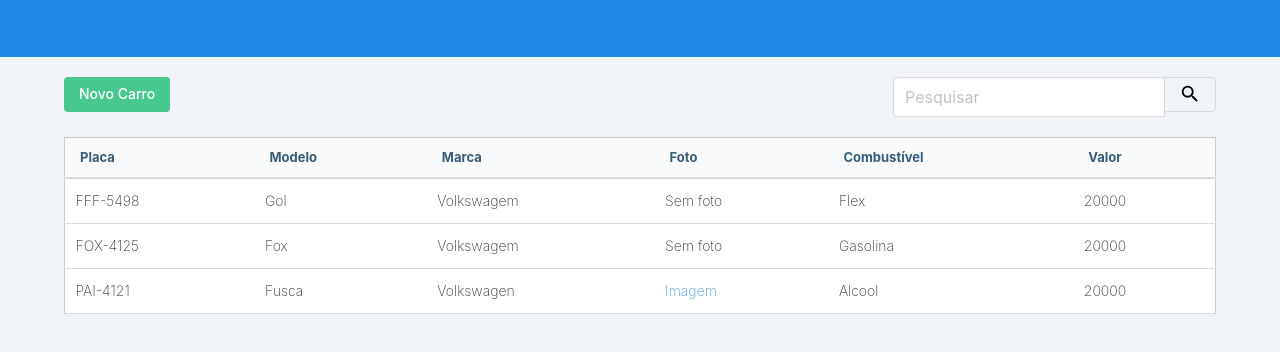
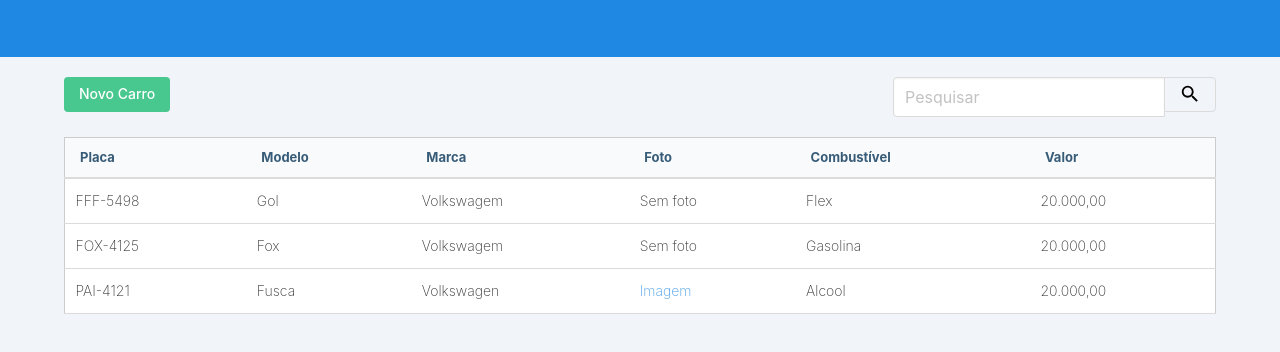
Before and after one commit to rafacianci/conta-frotas, a React (Create React App) app: page / in a window 1280 px wide. Shown: the top 352 px of the page. Built offline with nearby package versions, Linux system fonts and the light colour scheme; a small style sheet from the web is missing.

Commit message:
add reducers to save and update

```diff
--- a/src/App.js
+++ b/src/App.js
@@ -1,21 +1,34 @@
 import React from 'react';
 import 'bulma/css/bulma.css';
+import { Provider } from 'react-redux';
+import { createStore, applyMiddleware } from 'redux';
+import thunk from 'redux-thunk';
 import {
   BrowserRouter as Router,
   Route,
 } from 'react-router-dom';
+import reducers from './reducers';
 import Header from './components/Header';
 import Vehicles from './containers/Vehicles';
 import VehicleForm from './containers/VehicleForm';
 import './App.css';
 
+
+const store = createStore(
+  reducers,
+  {},
+  applyMiddleware(thunk),
+);
+
 const App = () => (
   <Router>
-    <div className='App'>
-      <Header />
-      <Route exact path='/' component={Vehicles} />
-      <Route path='/:vehicleId' component={VehicleForm} />
-    </div>
+    <Provider store={store}>
+      <div className='App'>
+        <Header />
+        <Route exact path='/' component={Vehicles} />
+        <Route path='/:vehicleId' component={VehicleForm} />
+      </div>
+    </Provider>
   </Router>
 );
 
--- /dev/null
+++ b/src/actions/types.js
@@ -0,0 +1,3 @@
+export const GET_VEHICLE = 'get_vehicle';
+export const CLEAR_EDITION = 'clear_edition';
+export const SAVE_VEHICLE = 'save_vehicle';
--- /dev/null
+++ b/src/actions/vehicle.js
@@ -0,0 +1,19 @@
+import {
+  GET_VEHICLE,
+  CLEAR_EDITION,
+  SAVE_VEHICLE,
+} from './types';
+
+export const getVehicle = (id) => ({
+  type: GET_VEHICLE,
+  payload: id,
+});
+
+export const clearEdition = () => ({
+  type: CLEAR_EDITION,
+});
+
+export const save = (vehicle) => ({
+  type: SAVE_VEHICLE,
+  payload: vehicle,
+});
--- a/src/containers/VehicleForm/VehicleForm.js
+++ b/src/containers/VehicleForm/VehicleForm.js
@@ -1,6 +1,8 @@
 import React, { Component } from 'react';
 import { Link } from 'react-router-dom';
+import { connect } from 'react-redux';
 import CurrencyInput from 'react-currency-input';
+import { getVehicle, clearEdition, save } from '../../actions/vehicle';
 import './style.css';
 
 class VehicleForm extends Component {
@@ -10,6 +12,23 @@ class VehicleForm extends Component {
     this.state = {
       form: {},
     };
+
+    if (props.match.params && props.match.params.vehicleId !== 'new') {
+      props.getVehicle(props.match.params.vehicleId);
+    }
+  }
+
+  componentWillReceiveProps(props) {
+    if (props.vehicle && !this.state.form.id) {
+      this.setState({
+        floatValue: props.vehicle.valor,
+        form: props.vehicle,
+      });
+    }
+  }
+
+  componentWillUnmount() {
+    this.props.clearEdition();
   }
 
   handleChange(input, value) {
@@ -23,7 +42,8 @@ class VehicleForm extends Component {
 
   handleSubmit(event) {
     event.preventDefault();
-    this.setState({ submitted: true });
+    this.props.save(this.state.form);
+    this.props.history.push('/');
   }
 
   changeValor(event, maskedValue, floatValue) {
@@ -88,15 +108,15 @@ class VehicleForm extends Component {
           </div>
         </div>
         <div className='field column is-6'>
-          <label htmlFor='foto' className='label'>Foto</label>
+          <label htmlFor='imagem' className='label'>Foto</label>
           <div className='control'>
             <input
-              name='foto'
+              name='imagem'
               className='input'
               type='text'
               placeholder='http://...'
-              value={this.state.form.foto}
-              onChange={(event) => this.handleChange('foto', event.target.value)}
+              value={this.state.form.imagem}
+              onChange={(event) => this.handleChange('imagem', event.target.value)}
             />
           </div>
         </div>
@@ -139,4 +159,12 @@ class VehicleForm extends Component {
   }
 }
 
-export default VehicleForm;
+const mapStateProps = ({ vehicle }) => ({
+  vehicle: vehicle.vehicle,
+});
+
+export default connect(mapStateProps, {
+  getVehicle,
+  clearEdition,
+  save,
+})(VehicleForm);
--- a/src/containers/Vehicles/Vehicles.js
+++ b/src/containers/Vehicles/Vehicles.js
@@ -1,36 +1,7 @@
 import React from 'react';
 import { Link } from 'react-router-dom';
+import { connect } from 'react-redux';
 import './style.css';
-
-const vehicles = [
-  {
-    combustivel: 'Flex',
-    imagem: null,
-    marca: 'Volkswagem',
-    modelo: 'Gol',
-    placa: 'FFF-5498',
-    valor: 20000,
-    id: 1,
-  },
-  {
-    combustivel: 'Gasolina',
-    imagem: null,
-    marca: 'Volkswagem',
-    modelo: 'Fox',
-    placa: 'FOX-4125',
-    valor: 20000,
-    id: 2,
-  },
-  {
-    combustivel: 'Alcool',
-    imagem: 'http://carros.ig.com.br/fotos/2010/290_193/Fusca2_290_193.jpg',
-    marca: 'Volkswagen',
-    modelo: 'Fusca',
-    placa: 'PAI-4121',
-    valor: 20000,
-    id: 3,
-  },
-];
 
 const getVehicleImage = (img) => {
   if (!img) {
@@ -44,7 +15,7 @@ const getVehicleImage = (img) => {
   );
 };
 
-const Vehicles = () => (
+const Vehicles = ({ vehicles }) => (
   <div className='container'>
     <div className='actions'>
       <Link to='/new' className='button is-success'>Novo Carro</Link>
@@ -79,7 +50,7 @@ const Vehicles = () => (
         </thead>
         <tbody>
           {
-            vehicles.map(vehicle => (
+            vehicles.map((vehicle) => (
               <Link key={vehicle.id} to={`/${vehicle.id}`} className='edit-link'>
                 <td>{ vehicle.placa }</td>
                 <td>{ vehicle.modelo }</td>
@@ -96,4 +67,8 @@ const Vehicles = () => (
   </div>
 );
 
-export default Vehicles;
+const mapStateProps = ({ vehicle }) => ({
+  vehicles: vehicle.vehicles,
+});
+
+export default connect(mapStateProps, {})(Vehicles);
--- /dev/null
+++ b/src/reducers/index.js
@@ -0,0 +1,6 @@
+import { combineReducers } from 'redux';
+import vehicle from './vehicle';
+
+export default combineReducers({
+  vehicle,
+});
--- /dev/null
+++ b/src/reducers/vehicle.js
@@ -0,0 +1,76 @@
+import { GET_VEHICLE, CLEAR_EDITION, SAVE_VEHICLE } from '../actions/types';
+
+const initialState = {
+  vehicles: [
+    {
+      combustivel: 'Flex',
+      imagem: '',
+      marca: 'Volkswagem',
+      modelo: 'Gol',
+      placa: 'FFF-5498',
+      valor: '20.000,00',
+      id: 1,
+    },
+    {
+      combustivel: 'Gasolina',
+      imagem: '',
+      marca: 'Volkswagem',
+      modelo: 'Fox',
+      placa: 'FOX-4125',
+      valor: '20.000,00',
+      id: 2,
+    },
+    {
+      combustivel: 'Alcool',
+      imagem: 'http://carros.ig.com.br/fotos/2010/290_193/Fusca2_290_193.jpg',
+      marca: 'Volkswagen',
+      modelo: 'Fusca',
+      placa: 'PAI-4121',
+      valor: '20.000,00',
+      id: 3,
+    },
+  ],
+};
+
+export default (state = initialState, action) => {
+  if (action.type === GET_VEHICLE) {
+    return {
+      ...state,
+      vehicle: state.vehicles.find((vehicle) => vehicle.id === parseInt(action.payload, 0)),
+    };
+  }
+
+  if (action.type === CLEAR_EDITION) {
+    return {
+      ...state,
+      vehicle: null,
+    };
+  }
+
+  if (action.type === SAVE_VEHICLE) {
+    if (action.payload.id) {
+      const updateIndex = state.vehicles.findIndex((vehicle) => vehicle.id === action.payload.id);
+      const vehicles = state.vehicles;
+      vehicles[updateIndex] = action.payload;
+
+      return {
+        vehicle: null,
+        vehicles,
+      };
+    }
+
+    return {
+      ...state,
+      vehicle: null,
+      vehicles: [
+        ...state.vehicles,
+        {
+          ...action.payload,
+          id: state.vehicles.length + 1,
+        },
+      ],
+    };
+  }
+
+  return state;
+};
```
